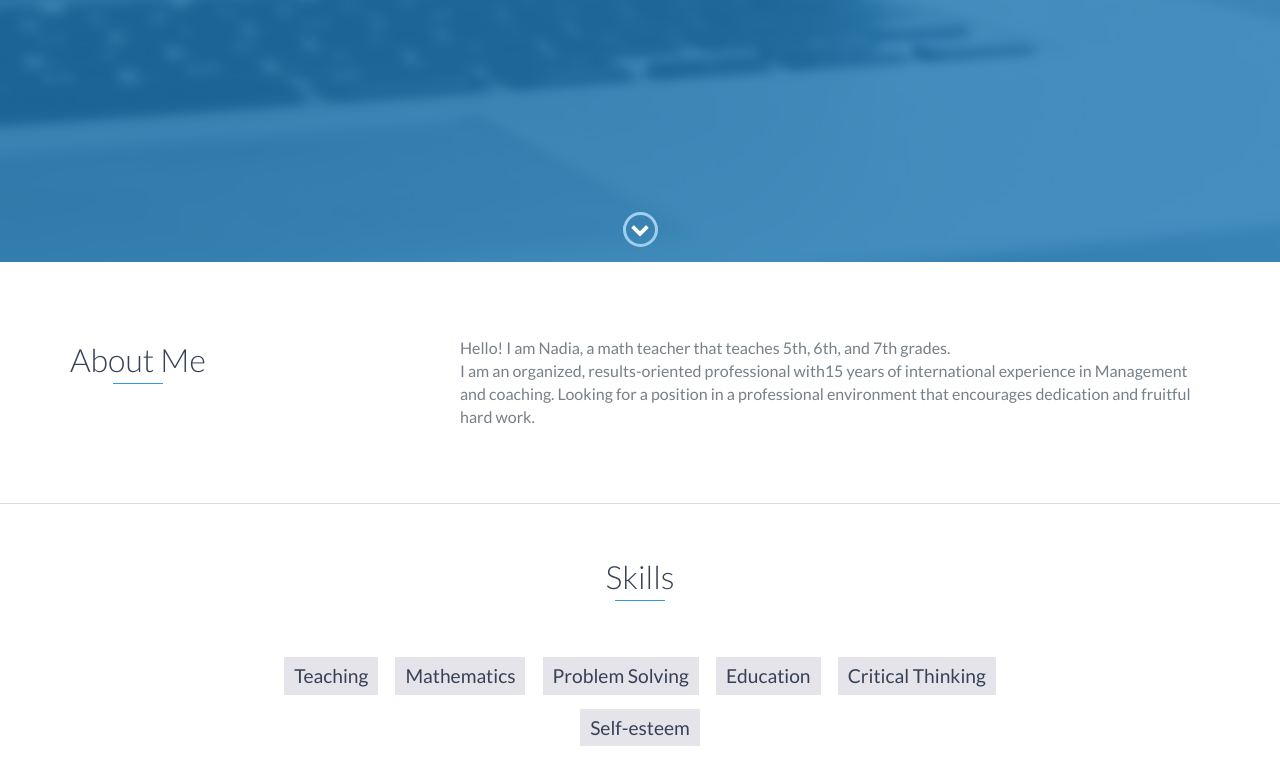
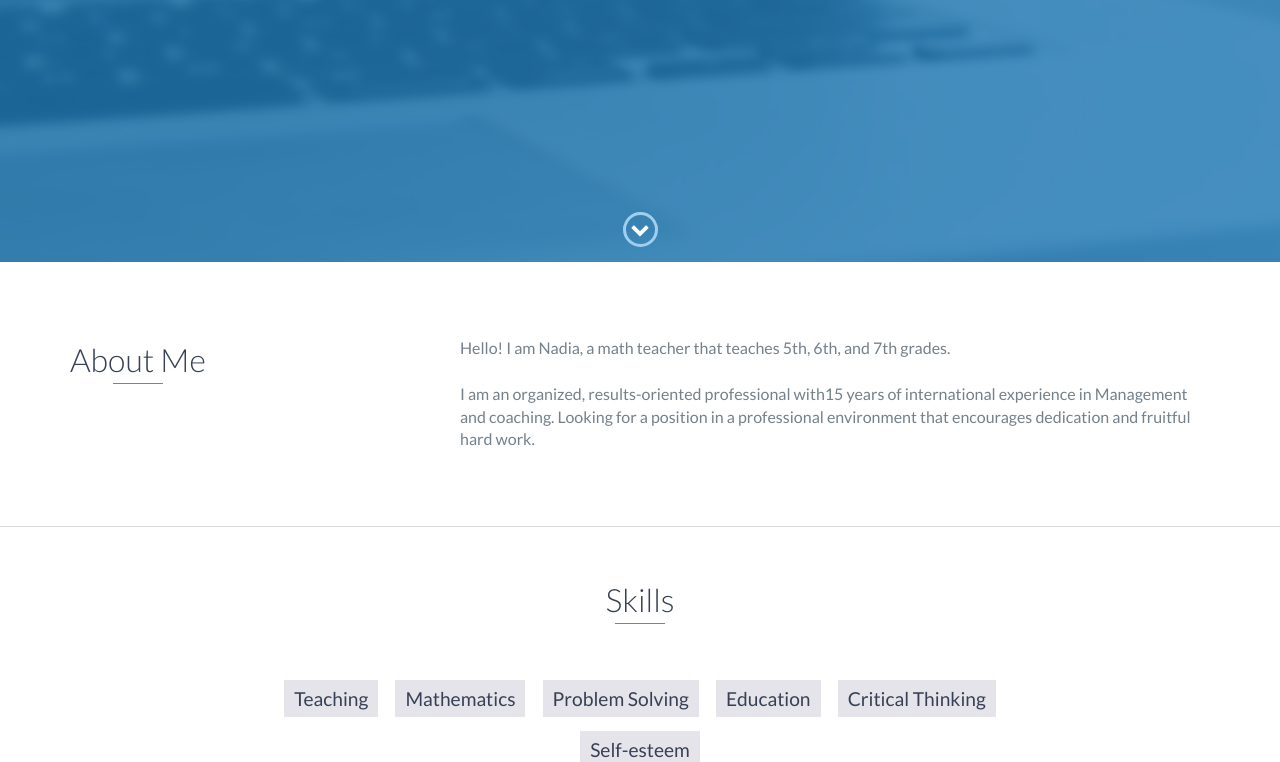
Before and after one commit to nadiasite/nadiasite.github.io, a website: page index.html in a window 1280 px wide. Shown: the part 538-1300 px from the top of the page. Drawn offline with nearby package versions, Linux system fonts and the light colour scheme.

Commit message:
Update index.html

```diff
--- a/index.html
+++ b/index.html
@@ -45,7 +45,7 @@
                 </div>
                 <div class="col-md-8">
                     <p>
-                        Hello! I am Nadia, a math teacher that teaches 5th, 6th, and 7th grades.<br>
+                        Hello! I am Nadia, a math teacher that teaches 5th, 6th, and 7th grades.<br><br>
                         I am an organized, results-oriented professional with15 years of international experience in Management and coaching. Looking for a position in a professional environment that encourages dedication and fruitful hard work.
                     </p>
                 </div>
```
